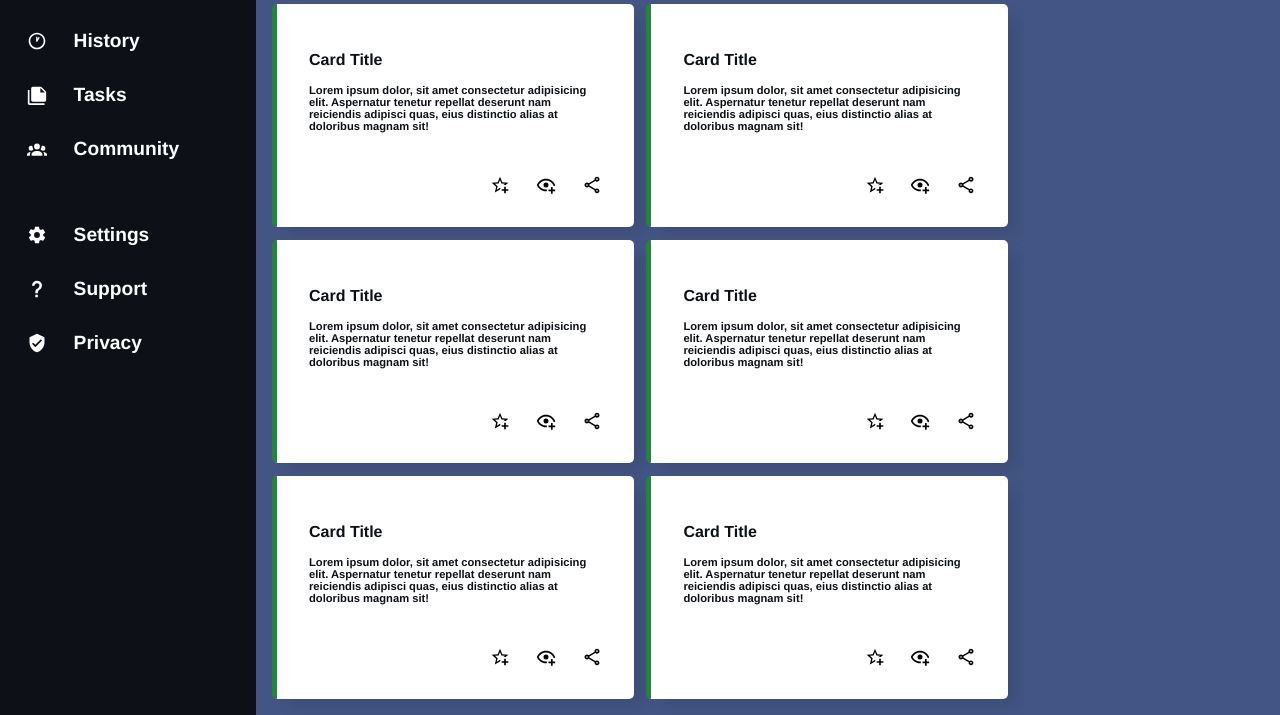
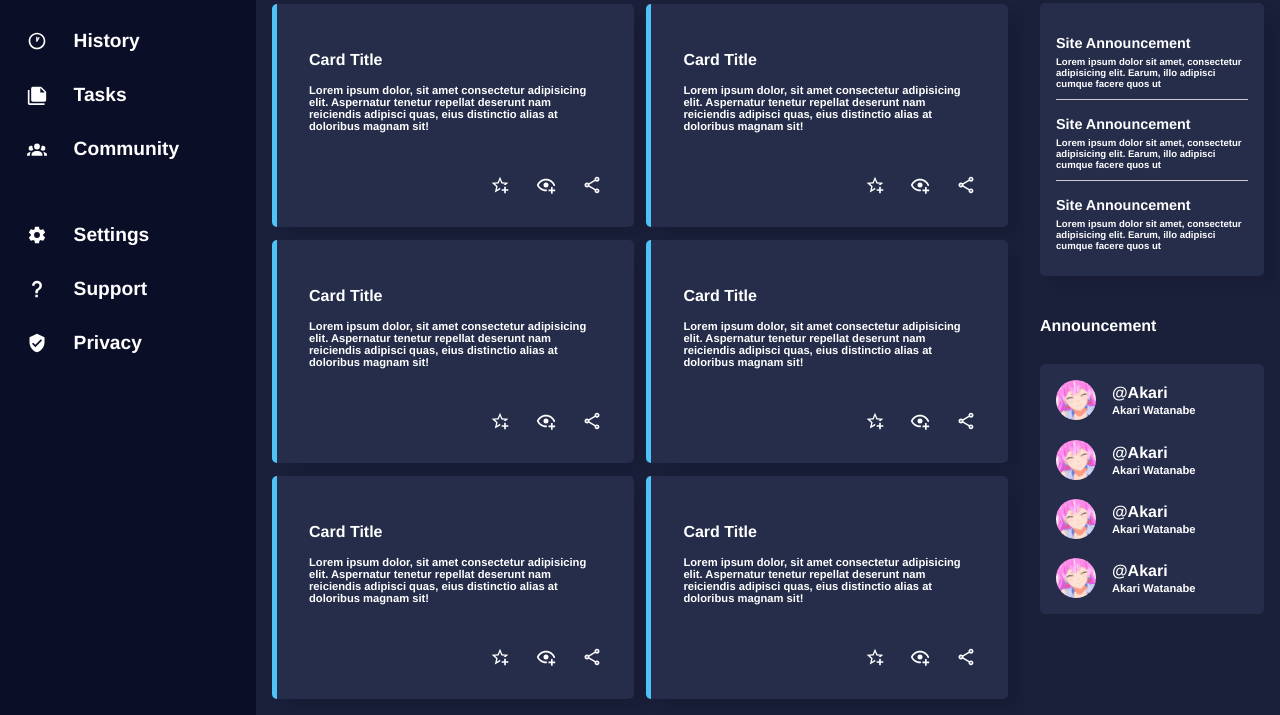
Before and after one commit to Zulkifli70/admin-dashboard, a plain HTML site: page index.html in a window 1280 px wide. Shown: the part 257-972 px from the top of the page. Drawn offline with Linux system fonts and the light colour scheme.

Commit message:
Complete admin dashboard project
add last content to side content and complete style all the elements

```diff
--- a/index.html
+++ b/index.html
@@ -365,7 +365,75 @@
           </div>
         </div>
       </div>
-      <div class="side-content">Side Content</div>
+      <div class="side-content">
+        <div class="announcement">
+          <span class="sc-title">Announcement</span>
+          <div class="announce-contents">
+            <div class="announce-content">
+              <span class="ann-title">Site Announcement</span>
+              <p class="ann-para">
+                Lorem ipsum dolor sit amet, consectetur adipisicing elit. Earum,
+                illo adipisci cumque facere quos ut
+              </p>
+            </div>
+            <div class="announce-content">
+              <span class="ann-title">Site Announcement</span>
+              <p class="ann-para">
+                Lorem ipsum dolor sit amet, consectetur adipisicing elit. Earum,
+                illo adipisci cumque facere quos ut
+              </p>
+            </div>
+            <div class="announce-content">
+              <span class="ann-title">Site Announcement</span>
+              <p class="ann-para">
+                Lorem ipsum dolor sit amet, consectetur adipisicing elit. Earum,
+                illo adipisci cumque facere quos ut
+              </p>
+            </div>
+          </div>
+        </div>
+        <div class="trending">
+          <span class="sc-title">Announcement</span>
+          <div class="trending-contents">
+            <div class="trending-content">
+              <div class="sc-user-icon">
+                <img src="img/akari.jpeg" alt="user icon" />
+              </div>
+              <div class="sc-user-info">
+                <p class="username">@Akari</p>
+                <h2 class="user-detail">Akari Watanabe</h2>
+              </div>
+            </div>
+            <div class="trending-content">
+              <div class="sc-user-icon">
+                <img src="img/akari.jpeg" alt="user icon" />
+              </div>
+              <div class="sc-user-info">
+                <p class="username">@Akari</p>
+                <h2 class="user-detail">Akari Watanabe</h2>
+              </div>
+            </div>
+            <div class="trending-content">
+              <div class="sc-user-icon">
+                <img src="img/akari.jpeg" alt="user icon" />
+              </div>
+              <div class="sc-user-info">
+                <p class="username">@Akari</p>
+                <h2 class="user-detail">Akari Watanabe</h2>
+              </div>
+            </div>
+            <div class="trending-content">
+              <div class="sc-user-icon">
+                <img src="img/akari.jpeg" alt="user icon" />
+              </div>
+              <div class="sc-user-info">
+                <p class="username">@Akari</p>
+                <h2 class="user-detail">Akari Watanabe</h2>
+              </div>
+            </div>
+          </div>
+        </div>
+      </div>
     </div>
   </body>
 </html>
--- a/style.css
+++ b/style.css
@@ -38,12 +38,13 @@ h6 {
 .header {
   grid-column: 2/4;
   display: flex;
-  background-color: #818fb4;
+  background-color: #252d4a;
   align-content: center;
 }
 
 .header svg {
   width: 25px;
+  fill: white;
 }
 
 .searchbar {
@@ -87,12 +88,12 @@ h6 {
 
 .header-user-name {
   font-size: 0.7rem;
-  color: #0d1117;
+  color: #ffffff;
 }
 
 .sidebar {
   grid-row: 1/4;
-  background-color: #0d1117;
+  background-color: #0a0e27;
   display: flex;
   flex-direction: column;
   gap: 1em;
@@ -130,11 +131,12 @@ h6 {
 .menu {
   display: flex;
   align-items: center;
+  border-radius: 5px;
   gap: 0.5em;
 }
 
 .menu:hover {
-  opacity: 0.7;
+  background-color: #4fc3f7;
 }
 
 .menu-logo {
@@ -160,7 +162,7 @@ h6 {
   align-items: center;
   justify-content: space-between;
   grid-column: 2/4;
-  background-color: #818fb4;
+  background-color: #252d4a;
 }
 
 .user-greeting-info {
@@ -198,8 +200,8 @@ h6 {
 }
 
 .btn-action {
-  background-color: #238636;
-  color: white;
+  background-color: #4fc3f7;
+  color: rgb(46, 46, 46);
   font-weight: 900;
   border: none;
   border-radius: 20px;
@@ -207,12 +209,12 @@ h6 {
 }
 
 .btn-action:hover {
-  background-color: #1c6e2c;
+  background-color: #0aa2e9;
 }
 
 .content {
   grid-column: 2/3;
-  background-color: #435585;
+  background-color: #1a1f3a;
   display: grid;
   grid-template-columns: repeat(2, 1fr);
   gap: 0.4em;
@@ -225,14 +227,18 @@ h6 {
 
 .card {
   padding: 1em;
-  background-color: white;
-  color: #0d1117;
+  background-color: #252d4a;
+  color: #ffffff;
   box-shadow: 13px 10px 15px -3px rgba(0, 0, 0, 0.1);
   border-radius: 5px;
-  border-left: 5px solid #238636;
+  border-left: 5px solid #4fc3f7;
   display: flex;
   flex-direction: column;
   gap: 1em;
+}
+
+.card svg {
+  fill: white;
 }
 
 .card-title {
@@ -254,5 +260,70 @@ h6 {
 }
 
 .side-content {
-  background-color: #435585;
+  background-color: #1a1f3a;
 }
+
+.sc-title {
+  font-size: 1rem;
+}
+
+.announce-contents {
+  background-color: #252d4a;
+  color: #ffffff;
+  padding: 0.5em;
+  box-shadow: 13px 10px 15px -3px rgba(0, 0, 0, 0.1);
+  border-radius: 5px;
+  margin-top: 0.8em;
+  margin-bottom: 0.8em;
+}
+
+.announce-content {
+  margin: 0;
+}
+
+.announce-content + .announce-content {
+  border-top: 1px solid rgb(204, 204, 204);
+}
+
+.ann-title {
+  font-size: 0.9rem;
+}
+
+.ann-para {
+  font-size: 0.6rem;
+  margin-top: 0;
+}
+
+.trending-contents {
+  background-color: #252d4a;
+  color: #ffffff;
+  padding: 0.5em;
+  border-radius: 5px;
+  display: flex;
+  flex-direction: column;
+  gap: 0.6em;
+  margin-top: 0.8em;
+}
+
+.trending-content {
+  display: flex;
+  align-items: center;
+  gap: 0.5em;
+}
+
+.sc-user-icon {
+  width: 40px;
+  border-radius: 50%;
+  overflow: hidden;
+}
+
+.username {
+  font-size: 1rem;
+  margin: 0;
+  margin-bottom: 2px;
+}
+
+.user-detail {
+  margin: 0;
+  font-size: 0.7rem;
+}
```
